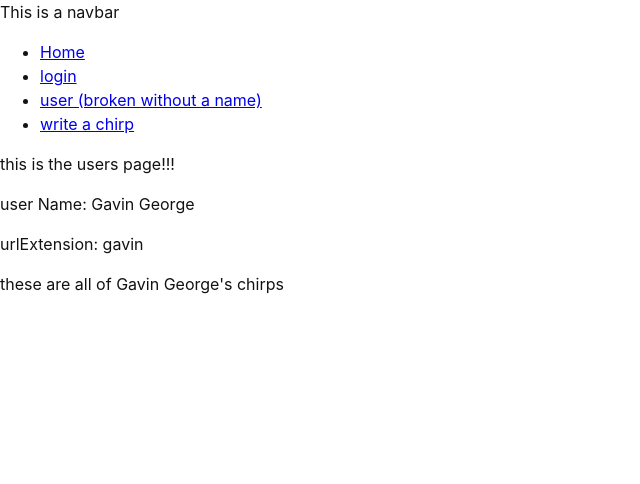
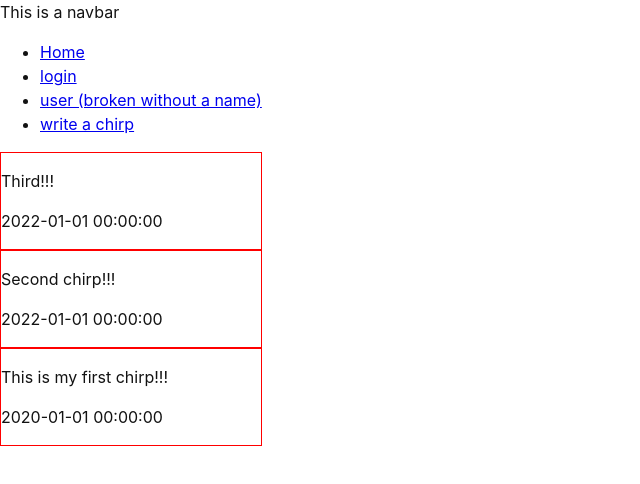
Before and after one commit to sassansh/UBChirps, a React (Vite) app in the folder Frontend/UBCChirps-frontend/: page /user/gavin in a window 1280 px wide. Shown: the top 484 px of the page, without its empty margins (0-640 px from the left). Built offline with nearby package versions, Linux system fonts and the light colour scheme.

Commit message:
added chirp feed

```diff
--- a/Frontend/UBCChirps-frontend/src/routes/users.jsx
+++ b/Frontend/UBCChirps-frontend/src/routes/users.jsx
@@ -13,8 +13,27 @@ export async function getData(id) {
    */
   console.log("we're fetching the id!! (not really)");
   console.log("the id is: " + id);
-  const fakeUserData = { name: "Gavin George", urlExtension: id};
-  return fakeUserData;
+  const fakeChirps = [
+    {
+      id: 3,
+      username: "gav",
+      content: "Third!!!",
+      timestamp: "2022-01-01 00:00:00",
+    },
+    {
+      id: 1,
+      username: "gav",
+      content: "Second chirp!!!",
+      timestamp: "2022-01-01 00:00:00",
+    },
+    {
+      id: 2,
+      username: "gav",
+      content: "This is my first chirp!!!",
+      timestamp: "2020-01-01 00:00:00",
+    },
+  ];
+  return fakeChirps;
   // await fakeNetwork(`contact:${id}`);
   // let contacts = await localforage.getItem("contacts");
   // let contact = contacts.find(contact => contact.id === id);
@@ -31,16 +50,37 @@ export async function loader({ params }) {
  * at a url like: UBChirp/chirp/Gavin
  * we will see all of gavin's chirps
  */
+
+// {/* <p>this is the users page!!!</p>
+//       <p>user Name: {chirpData.name}</p>
+//       <p>urlExtension: {chirpData.urlExtension}</p>
+//       <p> these are all of {chirpData.name}'s chirps</p> */}
 export default function UserPage() {
   // ideally we should asynchronously load the chirp data and stuff...
   const chirpData = useLoaderData();
   return (
     <div>
-      <Navbar/>
-      <p>this is the users page!!!</p>
-      <p>user Name: {chirpData.name}</p>
-      <p>urlExtension: {chirpData.urlExtension}</p>
-      <p> these are all of {chirpData.name}'s chirps</p>
+      <Navbar />
+      <ChirpList chirps={chirpData} />
     </div>
   );
 }
+
+function ChirpList(props) {
+  return (
+    <>
+      {props.chirps.map((x) => (
+        <SingleChirp content={x.content} timestamp={x.timestamp} />
+      ))}
+    </>
+  );
+}
+
+function SingleChirp(props) {
+  return (
+    <div style={{ border: '1px solid red' }}>
+      <p>{props.content}</p>
+      <p>{props.timestamp}</p>
+    </div>
+  );
+}
```
